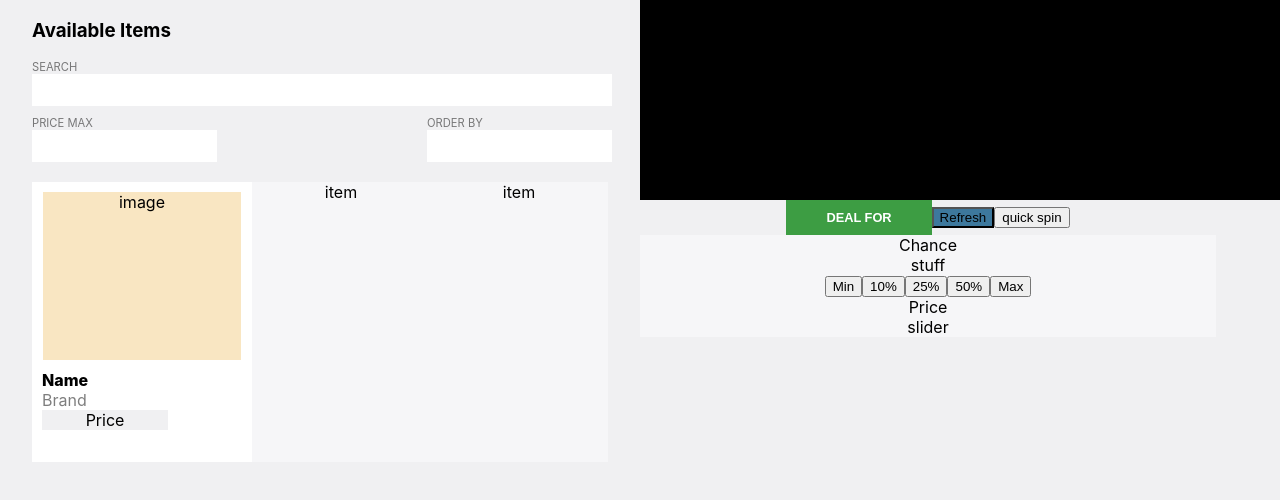
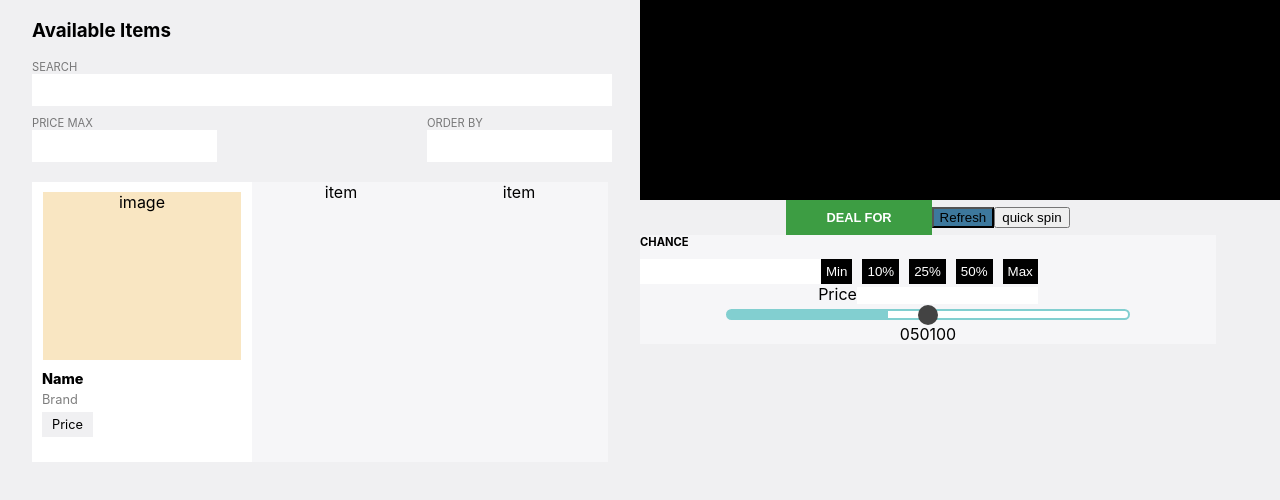
Before and after one commit to THEmmanuel/test, a React (Create React App) app: page / in a window 1280 px wide. Shown: the top 500 px of the page. Built offline with nearby package versions, Linux system fonts and the light colour scheme.

Commit message:
add styling

```diff
--- a/src/containers/Deal/Deal.js
+++ b/src/containers/Deal/Deal.js
@@ -17,24 +17,34 @@ const Deal = () => {
 				</div>
 
 				<div className={style.ChanceWrapper}>
-					<div>
-						<span>Chance</span>
-						<div>
-							stuff
-							<div>
-								<button>Min</button>
-								<button>10%</button>
-								<button>25%</button>
-								<button>50%</button>
-								<button>Max</button>
+					<div className={style.ChanceInputWrapper}>
+						<span className={style.ChanceInputHeading}>CHANCE</span>
+						<div className={style.ChanceInputContainer}>
+							<input type="text" className={style.ChanceInput} />
+							<div className={style.ChanceButtonWrapper}>
+								<button className={style.ChanceButton}>Min</button>
+								<button className={style.ChanceButton}>10%</button>
+								<button className={style.ChanceButton}>25%</button>
+								<button className={style.ChanceButton}>50%</button>
+								<button className={style.ChanceButton}>Max</button>
 							</div>
 						</div>
 					</div>
 
 					<div>
-						<span>Price</span>
 						<div>
-							slider
+							<span>Price</span>
+							<input type="text" className={style.ChanceInput} />
+						</div>
+
+
+						<div className={style.SliderWrapper}>
+							<input type="range" min="0" max="100" className={style.Slider} />
+							<div className={style.SliderRanges}>
+								<span>0</span>
+								<span>50</span>
+								<span>100</span>
+							</div>
 						</div>
 					</div>
 				</div>
--- a/src/containers/Deal/Deal.module.css
+++ b/src/containers/Deal/Deal.module.css
@@ -1,18 +1,18 @@
-.DealWrapper{
+.DealWrapper {
 	width: 50%;
 }
 
-.Deal{
+.Deal {
 	width: 90%;
 }
 
-.SpinnerWrapper{
+.SpinnerWrapper {
 	width: 200%;
 	height: 200px;
 	background-color: black;
 }
 
-.DealButton{
+.DealButton {
 	background-color: #3D9D43;
 	border: none;
 	padding: 10px 40px;
@@ -21,11 +21,64 @@
 	font-weight: 600;
 }
 
-.RefreshButton{
+.RefreshButton {
 	background-color: #3D789D;
 }
 
-.ChanceWrapper{
+.ChanceWrapper {
 	background-color: #F6F6F8;
 	width: 100%;
 }
+
+.ChanceButton {
+	background-color: #000000;
+	color: #FFF;
+	border: none;
+	padding: 5px;
+}
+
+.ChanceButtonWrapper {
+	display: flex;
+	flex-direction: row;
+	gap: 10px;
+}
+
+.ChanceInputWrapper {
+	display: flex;
+	flex-direction: column;
+	text-align: left;
+	gap: 10px;
+}
+
+.ChanceInputContainer {
+	display: flex;
+}
+
+.ChanceInputHeading {
+	font-size: 0.7em;
+	font-weight: 700;
+}
+
+.ChanceInput {
+	border: none;
+}
+
+.Slider {
+	background: linear-gradient(to right, #82CFD0 0%, #82CFD0 40%, #fff 40%, #fff 100%);
+	border: solid 2px #82CFD0;
+	border-radius: 8px;
+	height: 7px;
+	width: 400px;
+	outline: none;
+	transition: background 450ms ease-in;
+	-webkit-appearance: none;
+  }
+
+  .Slider::-webkit-slider-thumb {
+	width: 20px;
+	height: 20px;
+	border-radius: 50%;
+	-webkit-appearance: none;
+	cursor: ew-resize;
+	background: #434343;
+  }
--- a/src/containers/Items/Items.module.css
+++ b/src/containers/Items/Items.module.css
@@ -46,6 +46,7 @@
 	flex-direction: column;
 	justify-content: left;
 	padding-left: 10px;
+	gap: 5px;
 }
 
 .ItemImage {
@@ -81,16 +82,21 @@
 .ItemName {
 	font-weight: 800;
 	width: fit-content;
+	font-size: 0.9em;
 }
 
 .ItemBrand {
 	opacity: 0.5;
 	width: fit-content;
+	font-size: 0.8em;
 }
 
 .ItemPrice {
 	background-color: #F0F0F2;
-	width: 60%;
+	font-size: 0.8em;
+	text-align: left;
+	padding: 5px 10px;
+	width: fit-content;
 }
 
 .ItemsInputText {
```
